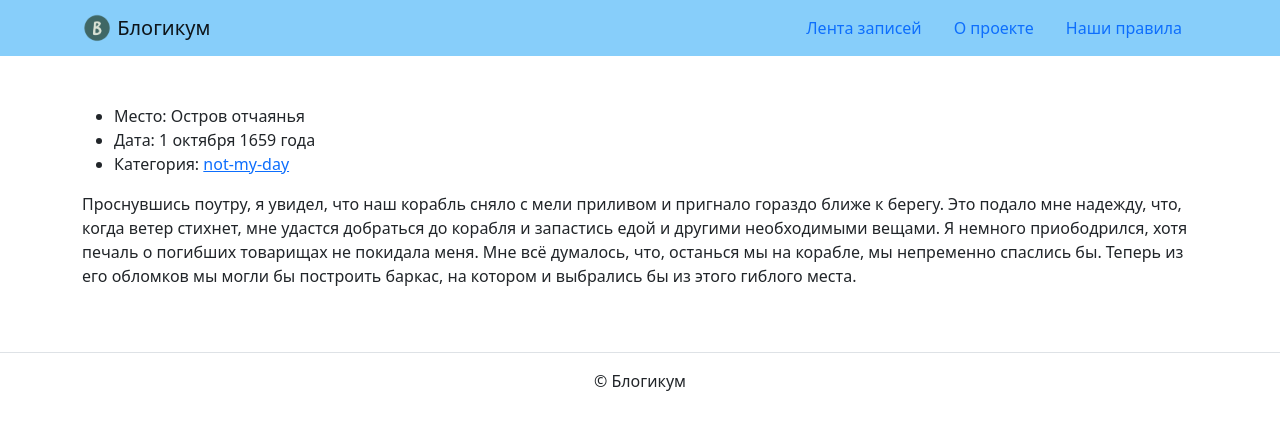
After one commit to khasanovmma/django_sprint1, a Django app: page /1/ in a window 1280 px wide. The commit adds this page. Shown: the top 430 px of the page. Run offline with Django 3.2, Linux system fonts and the light colour scheme; some libraries are stand-ins or nearby versions.

Commit message:
feat: implement of detail post view

```diff
--- a/blogicum/blog/urls.py
+++ b/blogicum/blog/urls.py
@@ -5,4 +5,7 @@ from . import views
 
 app_name = "blog"
 
-urlpatterns = [path("", views.index, name="index")]
+urlpatterns = [
+    path("", views.index, name="index"),
+    path("<int:pk>/", views.post_detail, name="detail"),
+]
--- a/blogicum/blog/views.py
+++ b/blogicum/blog/views.py
@@ -50,3 +50,8 @@ def index(request):
     return render(
         request=request, template_name=template, context={"posts": posts[::-1]}
     )
+
+
+def post_detail(request, pk):
+    template = "blog/detail.html"
+    return render(request=request, template_name=template, context={"post": posts[pk]})
--- /dev/null
+++ b/blogicum/templates/blog/detail.html
@@ -0,0 +1,23 @@
+{% extends "base.html" %}
+
+{% block content %}
+<div class="container py-5">
+    <article>
+        <ul>
+            <li>
+                Место: {{ post.location }}
+            </li>
+            <li>
+                Дата: {{ post.date }}
+            </li>
+            <li>
+                Категория: <a href="not-my-day">{{ post.category}}</a>
+            </li>
+        </ul>
+        <p>
+           {{ post.text }}
+        </p>
+    </article>
+</div>
+
+{% endblock %}
--- a/blogicum/templates/blog/index.html
+++ b/blogicum/templates/blog/index.html
@@ -19,9 +19,8 @@
                 <li> Категория: <a href="not-my-day">{{ post.category }}</a>
                 </li>
             </ul>
-            <!-- Первые 10 слов -->
             <p> {{ post.text|truncatewords:10 }}</p>
-            <a href="detail.html">Читать полный текст</a>
+            <a href="{% url 'blog:detail' post.id %}">Читать полный текст</a>
         </article>
         {% if not forloop.last %}
             <hr>
--- a/blogicum/templates/includes/header.html
+++ b/blogicum/templates/includes/header.html
@@ -9,7 +9,10 @@
             </a>
             <ul class="nav  nav-pills">
                 <li class="nav-item">
-                    <a class="nav-link active" href="index.html"> Лента записей </a>
+
+                    <a class="nav-link {% if '/' == request.get_full_path %} active {% endif %}" href="{% url 'blog:index' %}">
+                        Лента записей
+                    </a>
                 </li>
                 <li class="nav-item">
                     <a class="nav-link" href="about.html"> О проекте </a>
```
